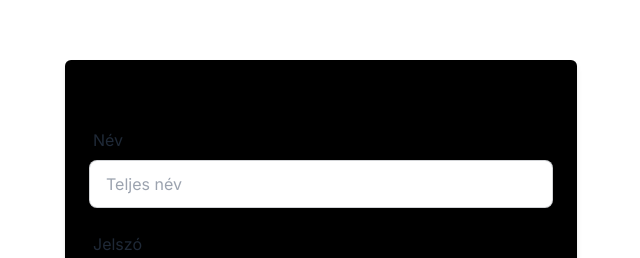
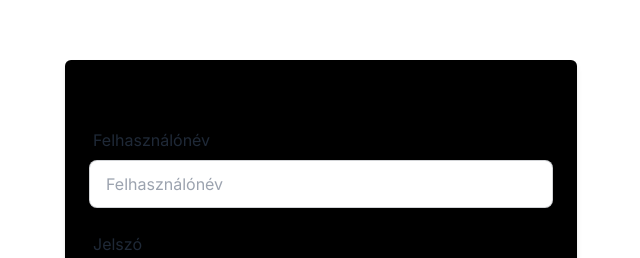
Before and after one commit to ZenteCegledi/dusza2023, a Next.js app: page /login in a window 1280 px wide. Shown: the part 160-418 px from the top of the page, without its empty margins (319-959 px from the left). Built offline with nearby package versions, Linux system fonts and the light colour scheme.

Commit message:
Update page.tsx

```diff
--- a/src/app/login/page.tsx
+++ b/src/app/login/page.tsx
@@ -10,11 +10,11 @@ export default function Login() {
             <form className='space-y-4'>
               <div>
                 <label className='label'>
-                  <span className='text-base label-text'>Név</span>
+                  <span className='text-base label-text'>Felhasználónév</span>
                 </label>
                 <input
                   type='text'
-                  placeholder='Teljes név'
+                  placeholder='Felhasználónév'
                   className='w-full input input-bordered'
                 />
               </div>
```
